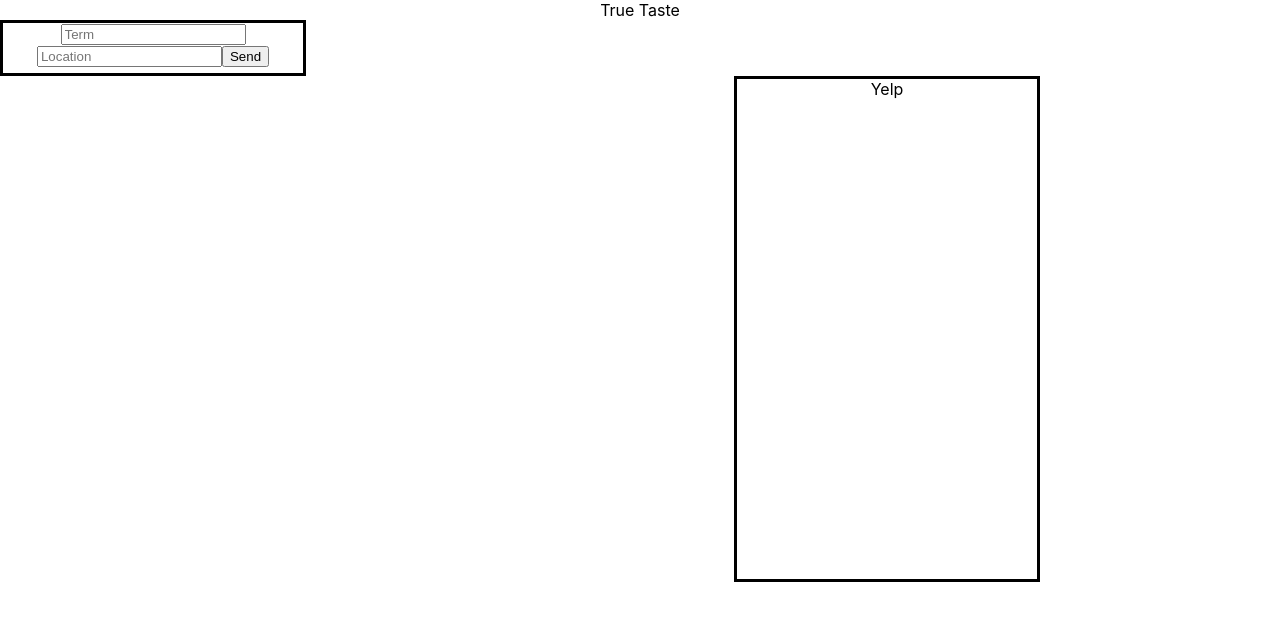
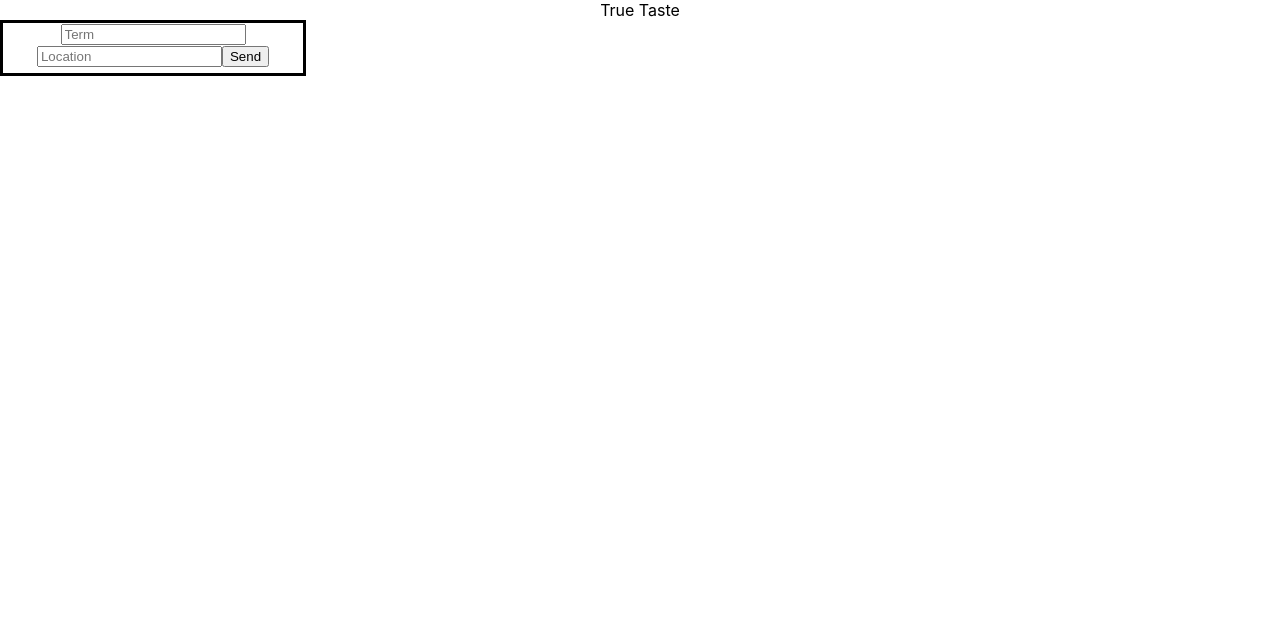
Before and after one commit to fizzleRaider7645/true-taste, a React (Create React App) app in the folder client/: page / in a window 1280 px wide. Shown: the top 620 px of the page. Built offline with nearby package versions, Linux system fonts and the light colour scheme.

Commit message:
connect SearchForm to redux store

```diff
--- a/client/src/components/SearchForm.js
+++ b/client/src/components/SearchForm.js
@@ -1,6 +1,6 @@
 import React, { Component } from 'react'
 import { Results } from './Results'
-
+import { connect } from 'react-redux'
 class SearchForm extends Component {
     constructor() {
         super()
@@ -37,10 +37,12 @@ class SearchForm extends Component {
                 <input onChange={this.handleChange} value={this.state.location} name="location" type="text" placeholder="Location"></input>
                 <button type="submit">Send</button>
             </form>
-            <Results searchData={this.state.searchResults}/>
+            {/* <Results searchData={this.state.searchResults}/> */}
             </div>
         )
     }
 }
 
-export default SearchForm
+
+
+export default connect(null, null)(SearchForm)
```
